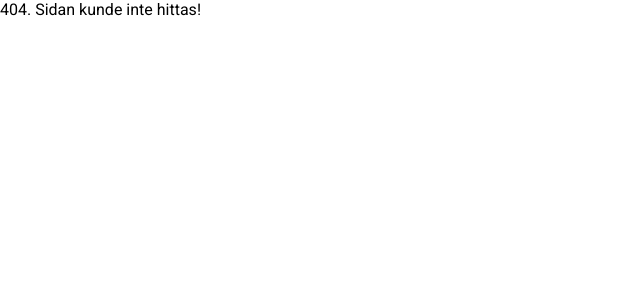
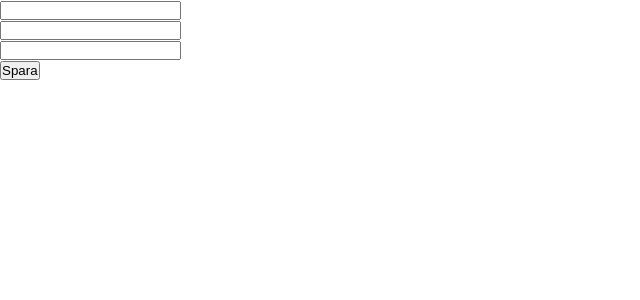
Before and after one commit to Kevin-Spring/Studio_React_App, a React (Create React App) app: page /admin in a window 1280 px wide. Before the commit this address had no page. Shown: the top 300 px of the page, without its empty margins (0-640 px from the left). Built offline with nearby package versions, Linux system fonts and the light colour scheme.

Commit message:
fix admin form + file upload

```diff
--- /dev/null
+++ b/src/components/AdminForm.js
@@ -0,0 +1,54 @@
+import React, { Component } from "react";
+import axios from "axios";
+
+
+class AdminForm extends Component{
+
+    state= {
+
+        title: " "
+    }
+
+
+    async onSubmitToApi(e){
+        e.preventDefault();
+
+
+        this.setState({title: e.target.elements.title.value});
+
+        const res = await axios.post("http://localhost:1337/products", {
+            title: e.target.elements.title.value,
+            description: e.target.elements.description.value,
+            pris: e.target.elements.price.value,
+        })
+
+
+        console.log(res);
+
+
+    }
+
+    render(){
+
+        return(
+
+            <div>
+
+                <form onSubmit={this.onSubmitToApi.bind(this)}>
+
+                    <input type={"text"} name={"title"}/> <br />
+                    <input type={"description"} name={"description"} /> <br />
+                    <input type={"number"} name={"price"} /> <br />
+
+
+                    <button>Spara</button>
+
+                </form>
+
+            </div>
+
+        )
+    }
+}
+
+export default AdminForm;
--- a/src/components/AppRouter.js
+++ b/src/components/AppRouter.js
@@ -6,6 +6,8 @@ import Studios from "./Studios";
 import HandleBooking from "./HandleBookings";
 import Booking from "./Booking";
 import Login from "./Login";
+import AdminForm from "./AdminForm";
+import FileUpload from "./FileUpload";
 import NotFoundPage from "./NotFoundPage";
 
 
@@ -22,6 +24,8 @@ const AppRouter = () => {
             <Route path="/handle-bookings" component={HandleBooking} exact></Route>
             <Route path="/bookings" component={Booking} exact></Route>
             <Route path="/login" component={Login} exact></Route>
+            <Route path="/admin" exact component={AdminForm} />
+            <Route path="/fileupload" exact component= {FileUpload} />
             <Route component={NotFoundPage}></Route>
             </Switch>
 
--- /dev/null
+++ b/src/components/FileUpload.js
@@ -0,0 +1,56 @@
+import React, { Component } from "react";
+import axios from "axios";
+
+
+class FileUpload extends Component{
+
+    state= {
+
+        image: " "
+    }
+
+    eventChange(e){
+        console.log(e.target.files[0]);
+        this.setState({image: e.target.files[0]})
+    }
+
+    async onSubmitToApi(e){
+        e.preventDefault();
+
+        /* För att lägga till bild i strapi */
+        const data = new FormData();
+        data.append("files", this.state.image);
+
+
+        const res = await axios.post("http://localhost:1337/upload", data)
+
+
+        console.log(res);
+
+
+    }
+
+    render(){
+
+        return(
+
+            <div>
+
+                <form onSubmit={this.onSubmitToApi.bind(this)}>
+
+
+
+                    <input type={"file"} onChange={this.eventChange.bind(this)} name={"file"} />
+
+
+                    <button>Spara</button>
+
+                </form>
+
+            </div>
+
+        )
+    }
+}
+
+export default FileUpload;
--- a/src/components/Studios.js
+++ b/src/components/Studios.js
@@ -13,8 +13,8 @@ class Studios extends Component{
         products: []
     }
 
-    onClickApi(){
-        axios
+    async componentDidMount(){
+        await axios
         .get("http://localhost:1337/products")
         .then((res)=>{
             console.log(res)
@@ -53,9 +53,6 @@ class Studios extends Component{
 
                 </div>
 
-
-
-                <button onClick={this.onClickApi.bind(this)} className={"get__studios"}>Get Studios!</button>
                 </section>
                 <Footer year={Date()}/>
             </div>
```
